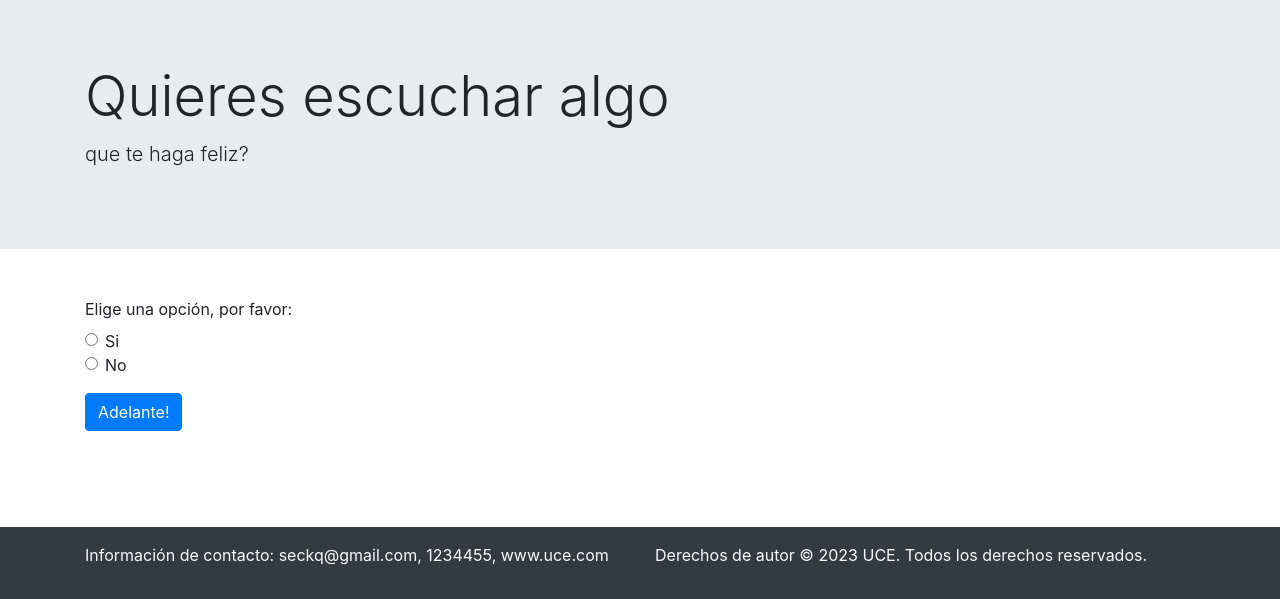
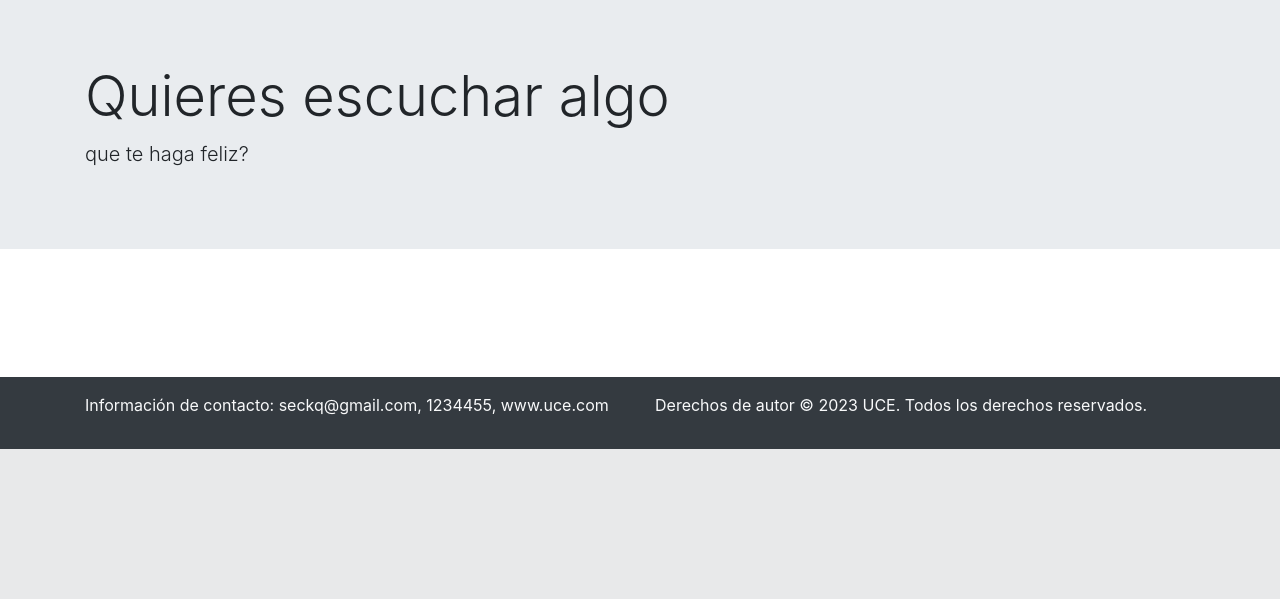
Before and after one commit to SeckQ/MixTape, a Flask app: page / in a window 1280 px wide. Shown: the part 936-1535 px from the top of the page. After the commit the page ends 1385 px from the top, so only its background shows below. Run offline with Flask 2, Linux system fonts and the light colour scheme; some libraries are stand-ins or nearby versions.

Commit message:
Arreglar Comentarios

```diff
--- a/templates/index.html
+++ b/templates/index.html
@@ -97,27 +97,6 @@
     </div>
 </div>
 
-<div class="container mt-5">
-    <form method="POST" action="{{ url_for('registrar_pregunta') }}">
-        <div class="form-group">
-            <label>Elige una opción, por favor:</label>
-            <div class="form-check">
-                <input class="form-check-input" type="radio" name="selected_option" id="option1" value="1">
-                <label class="form-check-label" for="option1">
-                    Si
-                </label>
-            </div>
-            <div class="form-check">
-                <input class="form-check-input" type="radio" name="selected_option" id="option2" value="0">
-                <label class="form-check-label" for="option2">
-                    No
-                </label>
-            </div>
-        </div>
-        <button type="submit" class="btn btn-primary">Adelante!</button>
-    </form>
-</div>
-
 <br>
 <br>
 
```
Also changed, not shown: 1 other file.
